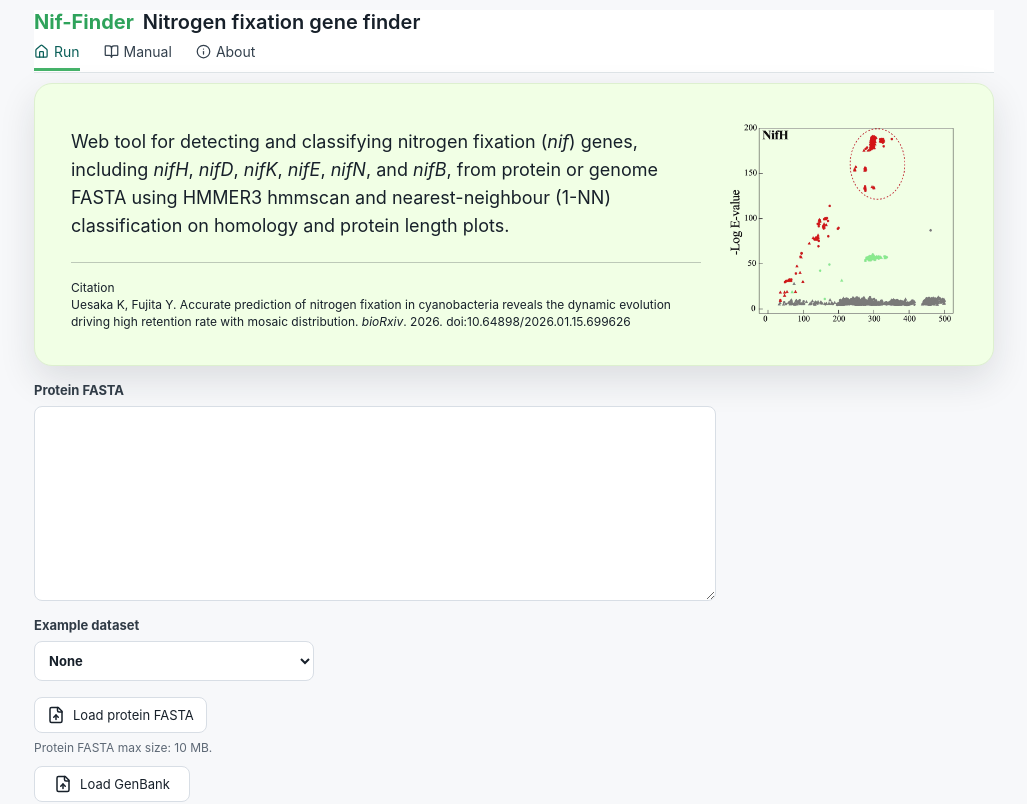
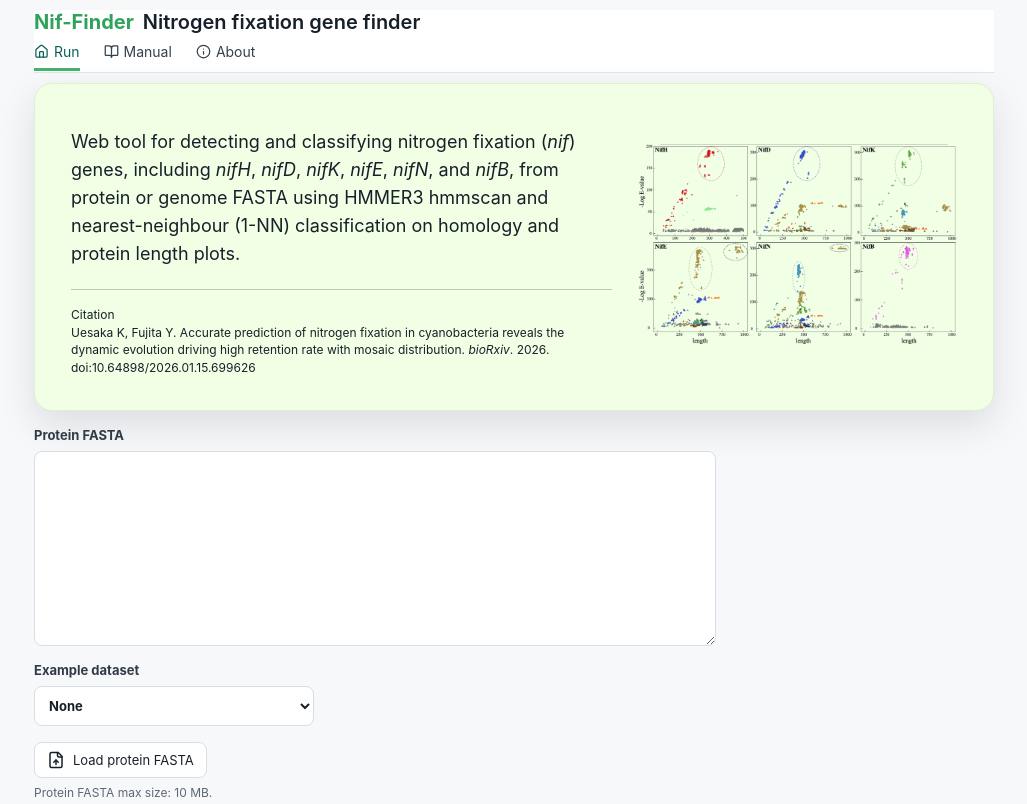
Before and after one commit to kazumaxneo/Nif_finder, a Next.js app in the folder web/: page / in a window 1280 px wide. Shown: the top 804 px of the page, without its empty margins (126-1153 px from the left). Built offline with nearby package versions, Linux system fonts and the light colour scheme.

Commit message:
Replace banner figure with Nif scatter panels

```diff
--- a/web/app/globals.css
+++ b/web/app/globals.css
@@ -81,10 +81,10 @@ textarea {
 
 .brand-figure {
   flex: 0 0 auto;
-  max-height: 240px;
+  max-height: 235px;
   object-fit: contain;
   opacity: 0.94;
-  width: clamp(170px, 26%, 260px);
+  width: clamp(230px, 36%, 350px);
 }
 
 .brand h1,
--- a/web/app/page.tsx
+++ b/web/app/page.tsx
@@ -520,7 +520,7 @@ export default function Home() {
               </p>
             </div>
           </div>
-          <img className="brand-figure" src="/nifh_scatter_transparent.png" alt="" aria-hidden="true" />
+          <img className="brand-figure" src="/nif_scatter_panels_transparent.png" alt="" aria-hidden="true" />
         </div>
 
         {activeTab === "run" ? (
```
Also changed, not shown: web/public/nif_scatter_panels_transparent.png (added).
